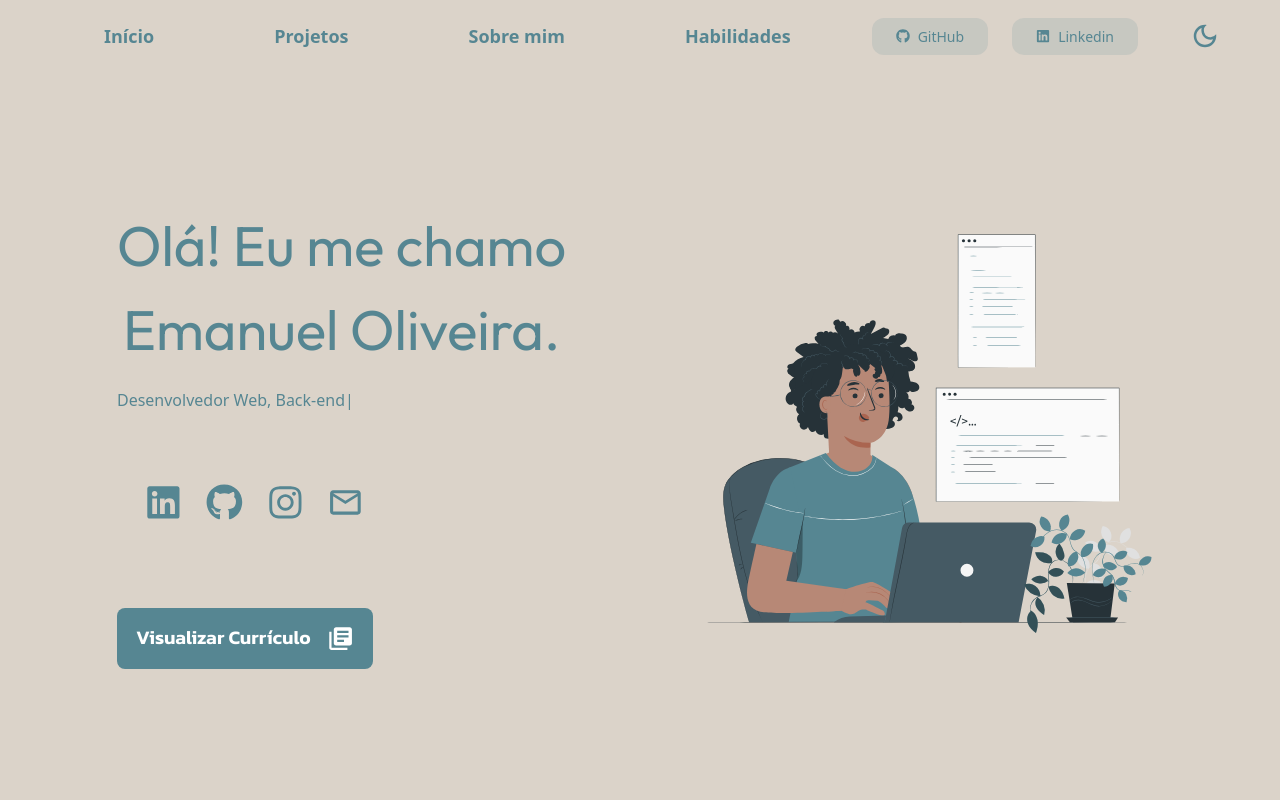
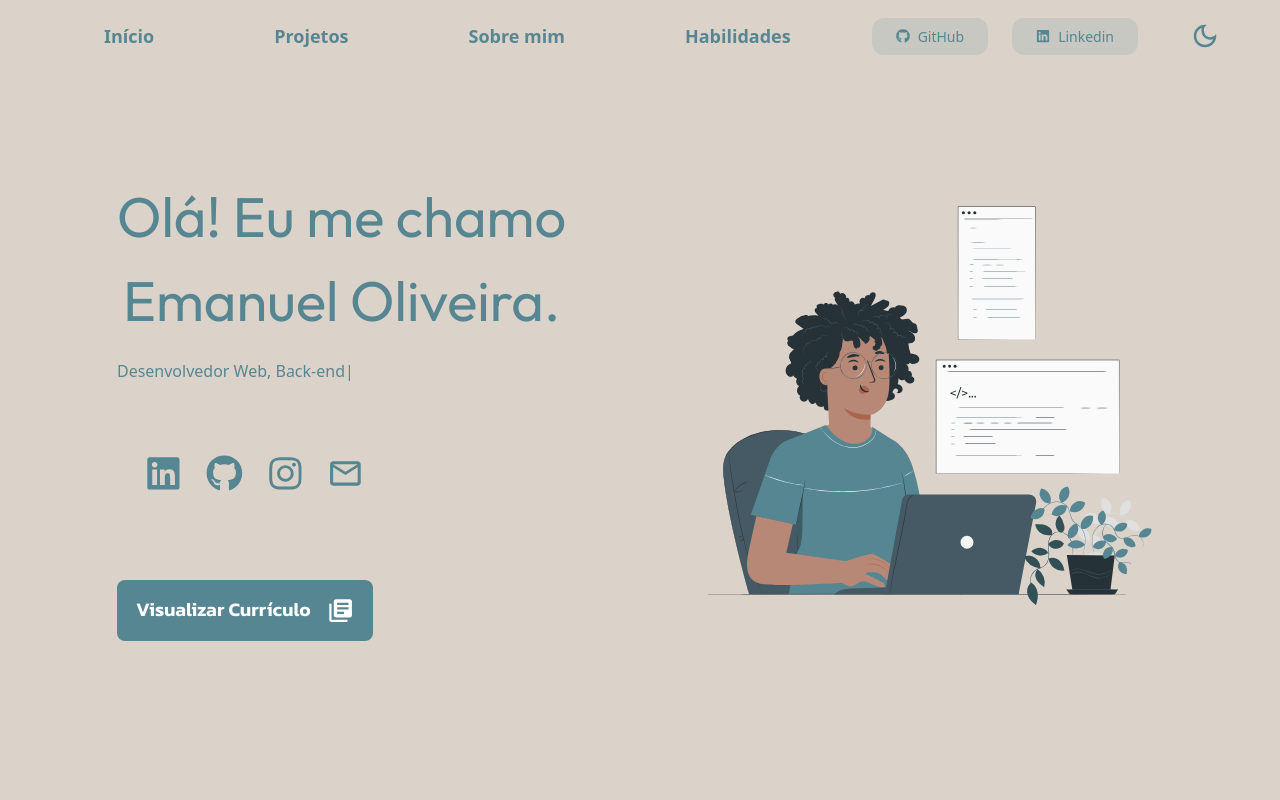
Before and after one commit to EmanuODev/Portfolio, a React (Vite) app: page / in a window 1280 px wide. Shown: the top 800 px of the page. Built offline with nearby package versions, Linux system fonts and the light colour scheme; a web font is replaced by a local one.

Commit message:
Atualizando currículo

```diff
--- a/src/pages/pageLightMode.tsx
+++ b/src/pages/pageLightMode.tsx
@@ -218,7 +218,7 @@ export function LightMode(  ){
           </div>
         </nav>
 
-        <div className='flex flex-col lg:flex-row w-full justify-evenly items-center 2xl:pb-36 h-full'>
+        <div className='flex flex-col lg:flex-row w-full justify-evenly items-center pb-14 2xl:pb-36 h-full'>
 
           <motion.div initial={{ opacity: 0, x: -350 }} whileInView={{ opacity: 1, x: 0 }} transition={{ duration: 0.7 }} className='flex flex-col items-center lg:items-start pb-4 sm:pb-0'>
             <h1 className={twMerge('font-outfit text-[2.5rem] lg:text-[3.5em] mb-4 text-center', page_mode ? "text-[#568692] " :  "text-[#FFFFFF]")}>Olá! Eu me chamo <br></br> Emanuel Oliveira.</h1>
```
Also changed, not shown: 1 other file (tests, documents, lock files or other folders).
